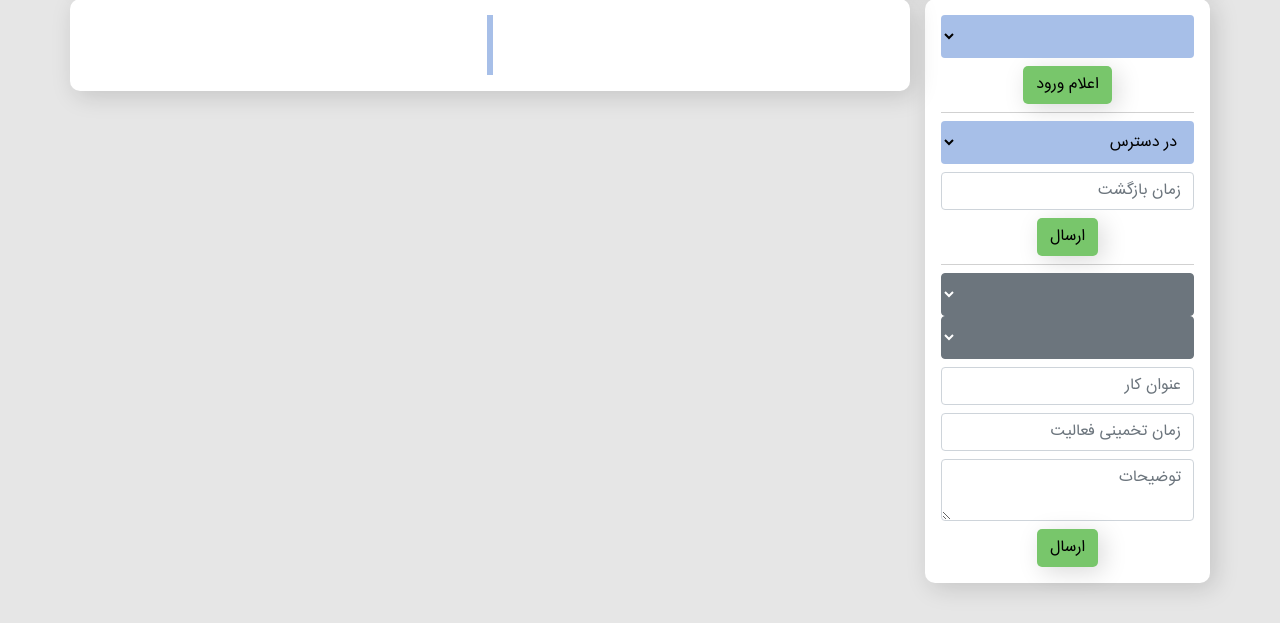
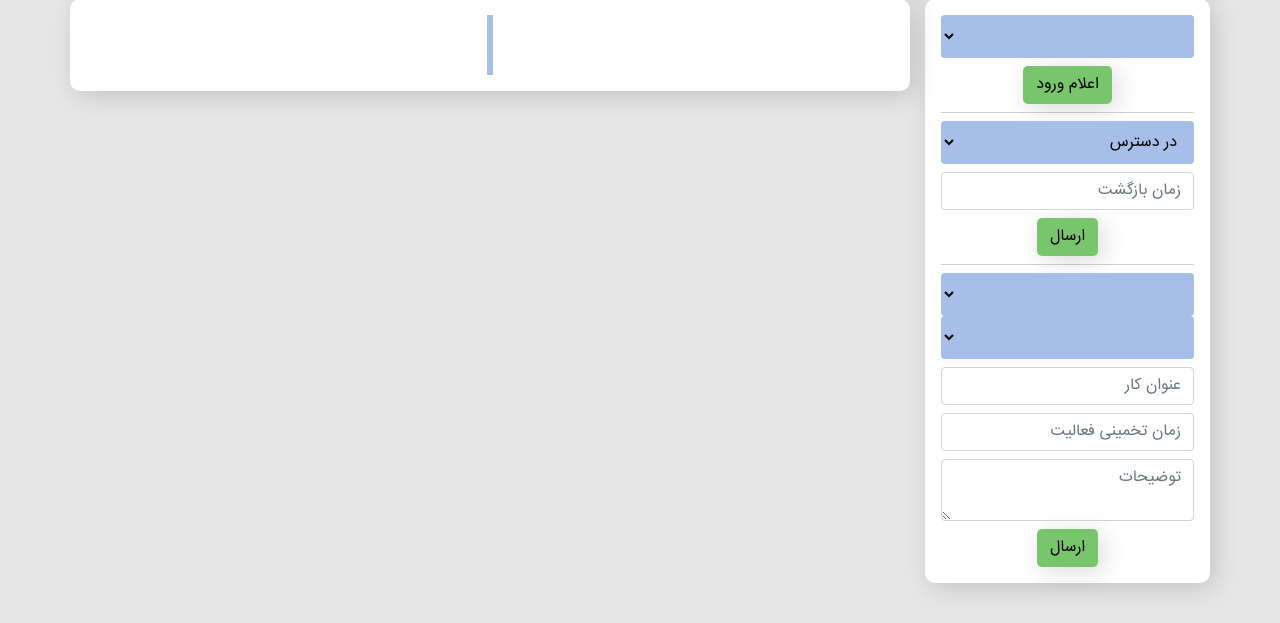
Before and after one commit to ashkantaravati/sync-my-boss, a Django app: template employee_activity/templates/employee_activity/dashboard.html in a window 1280 px wide. Shown: the part 115-738 px from the top of the page. Run offline with Django 3.2, Linux system fonts and the light colour scheme; the template is opened without the code that fills it, so the values that code supplies are empty; data comes from the database, SQL or seed files in the repository; parts of the project's set-up code (start-up, migrations or seed data) failed here and were passed over; some libraries are stand-ins or nearby versions.

Commit message:
fix missing dropdown styles

```diff
--- a/employee_activity/templates/employee_activity/dashboard.html
+++ b/employee_activity/templates/employee_activity/dashboard.html
@@ -110,7 +110,7 @@
                             <div id="workUpdate">
                                 <div class="dropdown w-100">
                                     <select v-model="selectedUpdateType"
-                                        class="btn btn-secondary dropdown-toggle w-100 text-right" id="userState"
+                                        class="btn dropdown-style dropdown-toggle w-100 text-right" id="userState"
                                         data-toggle="dropdown" aria-haspopup="true" aria-expanded="false">
                                         <div class="dropdown-menu w-100 text-right" aria-labelledby="userState">
                                             <option v-for="option in updateTypeOptions" v-bind:value="option.update_type"><span
@@ -120,7 +120,7 @@
                                 </div>
                                 <div class="dropdown w-100">
                                     <select v-model="selectedActivity"
-                                        class="btn btn-secondary dropdown-toggle w-100 text-right" id="userState"
+                                        class="btn dropdown-style dropdown-toggle w-100 text-right" id="userState"
                                         data-toggle="dropdown" aria-haspopup="true" aria-expanded="false">
                                         <div class="dropdown-menu w-100 text-right" aria-labelledby="userState">
                                             <option v-for="activity in activities" v-bind:value="activity.id"><span
```
